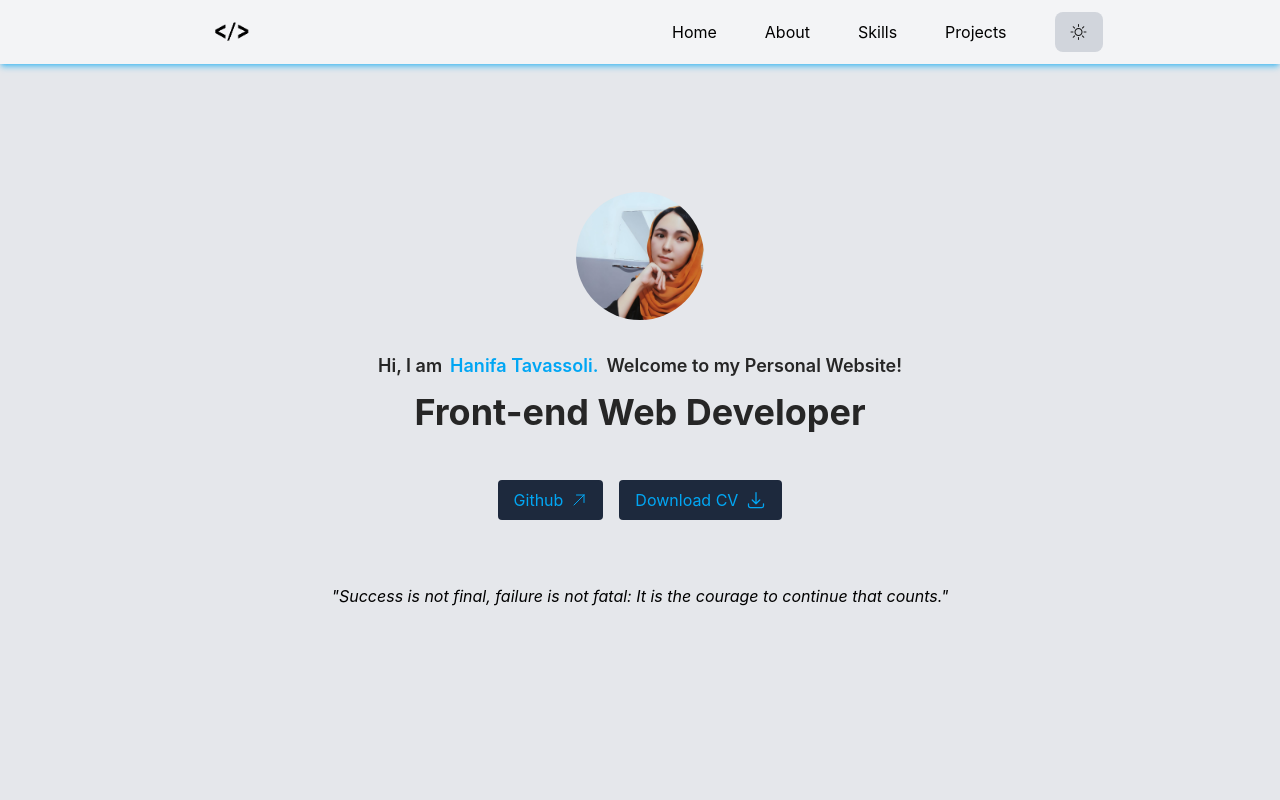
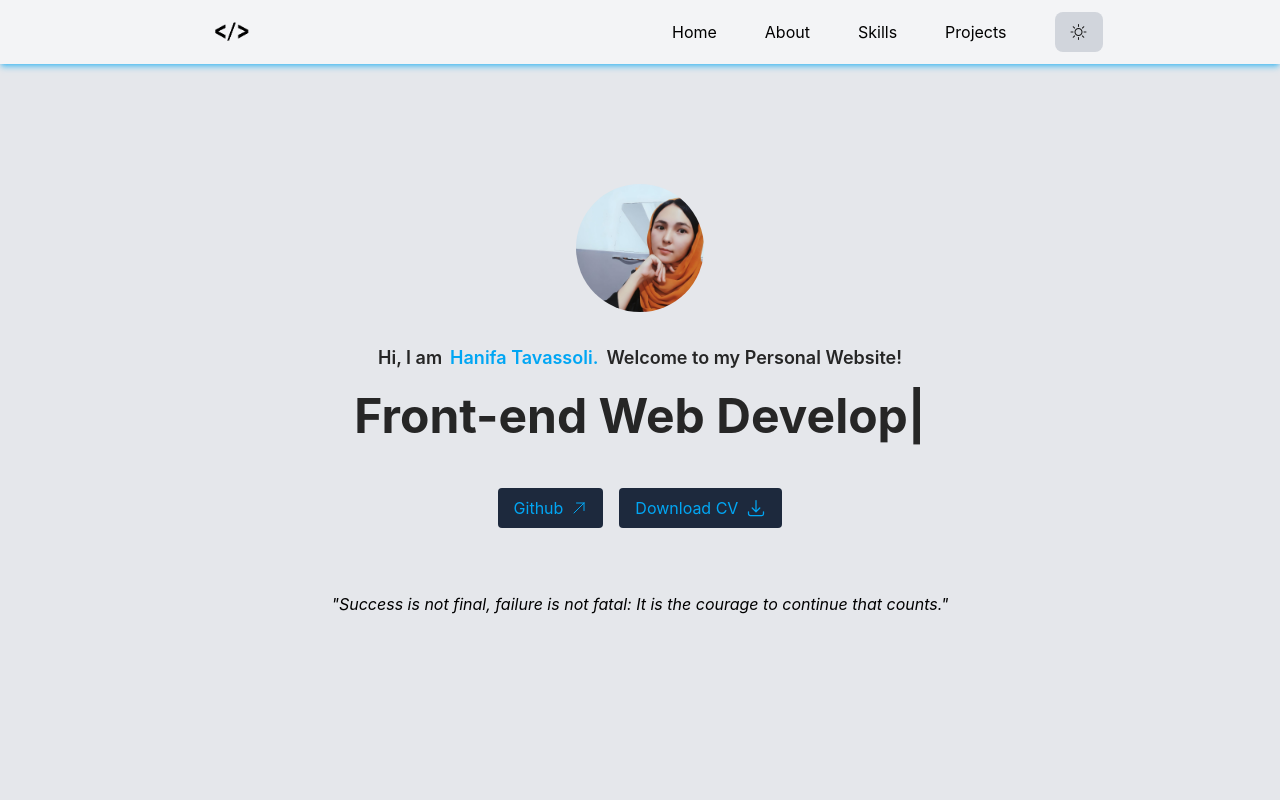
Before and after one commit to HanifaTavassoli/Portfolio-2, a React (Vite) app: page / in a window 1280 px wide. Shown: the top 800 px of the page. Built offline with nearby package versions, Linux system fonts and the light colour scheme.

Commit message:
import and integrate TypeAnimation for looping type animation to Profile title

```diff
--- a/src/components/Profile.jsx
+++ b/src/components/Profile.jsx
@@ -1,3 +1,5 @@
+import { TypeAnimation } from "react-type-animation";
+
 export function Profile({ profile, name, message, title }) {
   return (
     <>
@@ -12,8 +14,14 @@ export function Profile({ profile, name, message, title }) {
           <span className="text-sky-500 mx-2">{name}</span>
           {message}
         </h3>
-        <h1 className=" text-2xl  mb-10 sm:text-3xl md:text-4xl font-bold">
-          {title}
+        <h1 className=" text-2xl  my-5 sm:text-3xl md:text-5xl font-bold">
+          <TypeAnimation
+            sequence={[title, 2000, "", 1000]}
+            speed={50}
+            wrapper="span"
+            repeat={Infinity}
+            style={{ display: "inline-block" }}
+          />
         </h1>
       </div>
     </>
```
